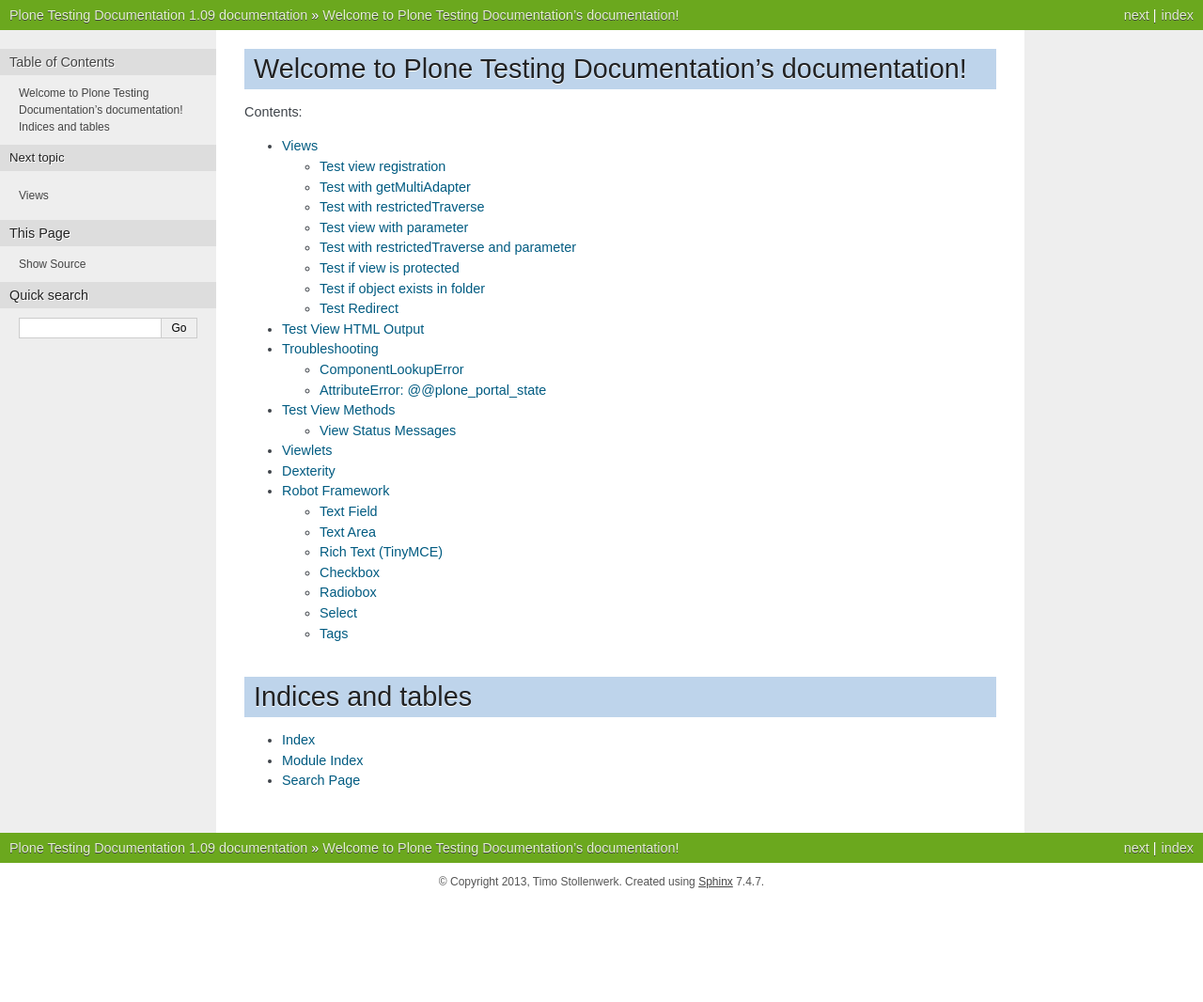
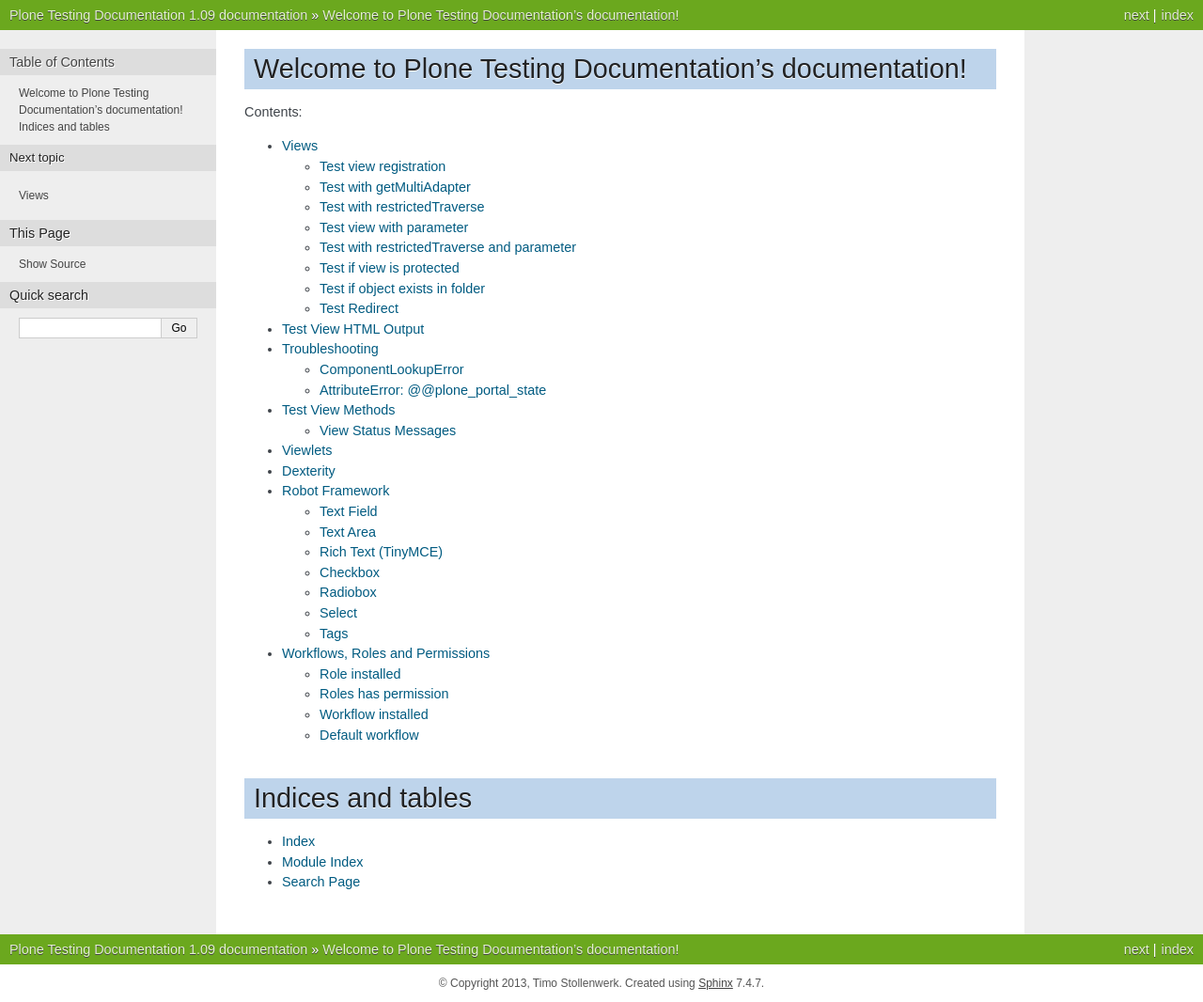
Before and after one commit to tisto/plone-testing-documentation, a Sphinx documentation site: the page built from docs/source/index.rst, in a window 1280 px wide. Shown: the whole page at 94% size. Built offline with Sphinx 7.4.7, drawn with Linux system fonts in a browser that asks for light colours; pages that are not in the unit, such as notebooks, are missing from menus; before the commit the page ends 958 px from its top, so only the background shows below that; some of the changed lines change nothing that is shown.

Commit message:
workflow.rst added.

```diff
--- a/docs/source/generic-setup.rst
+++ b/docs/source/generic-setup.rst
@@ -336,7 +336,8 @@
         membership_tool.setMemberareaCreationFlag()
         logger.info("Member area creation active\n")
 
-Workflows
+Workflow
+--------
 
     def test_workflows_installed(self):
         """Make sure both comment workflows have been installed properly.
@@ -352,6 +353,7 @@
         self.assertEqual(('one_state_workflow',),
                           self.portal.portal_workflow.getChainForPortalType(
                               'Discussion Item'))
+
 
 Users and Groups
 
--- a/docs/source/index.rst
+++ b/docs/source/index.rst
@@ -16,6 +16,7 @@
    viewlets.rst
    dexterity.rst
    robot.rst
+   workflow.rst
 
 
 Indices and tables
--- /dev/null
+++ b/docs/source/workflow.rst
@@ -0,0 +1,63 @@
+Workflows, Roles and Permissions
+================================
+
+Role installed
+--------------
+
+Test if a certain role ('External Editor') has been installed::
+
+    def test_external_editor_role_installed(self):
+        self.assertTrue('External Editor' in self.wftool.validRoles())
+
+profiles/default/rolemap.xml::
+
+    <?xml version="1.0"?>
+    <rolemap>
+      <roles>
+        <role name="External Editor" />
+      </roles>
+    </rolemap>
+
+
+Roles has permission
+--------------------
+
+Test if a certain role ('External Editor') has a certain permission
+('request review')::
+
+    def test_external_editor_has_request_review_permission(self):
+        self.assertEqual(
+            [
+                x for x in self.portal.rolesOfPermission('Request review')
+                if x['name'] == 'External Editor'
+            ][0]['selected'],
+            'SELECTED',
+            'External Editor role does not possess the "Request review" '
+            'permission')
+
+Workflow installed
+------------------
+
+    def test_workflows_installed(self):
+
+        """Make sure both comment workflows have been installed properly."""
+        self.assertTrue(
+            ‘one_state_workflow’ in self.portal.portal_workflow.objectIds())
+
+        self.assertTrue(
+            ‘comment_review_workflow’ in self.portal.portal_workflow.objectIds())
+
+
+Default workflow
+----------------
+
+    def test_default_workflow(self):
+
+        """Make sure one_state_workflow is the default workflow."""
+
+        self.assertEqual(
+            (‘one_state_workflow’,),
+            self.portal.portal_workflow.getChainForPortalType(
+                ‘Discussion Item’
+            )
+        )
```
